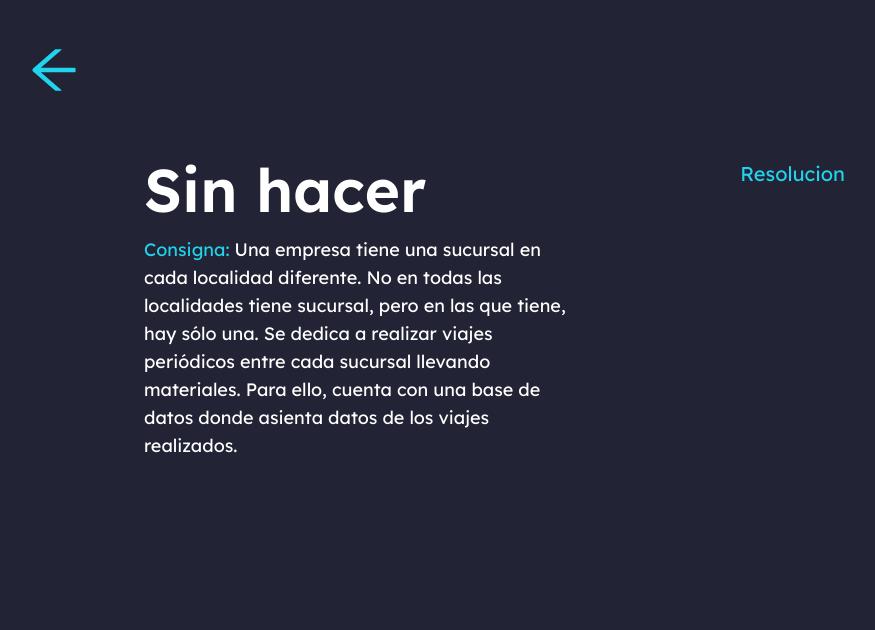
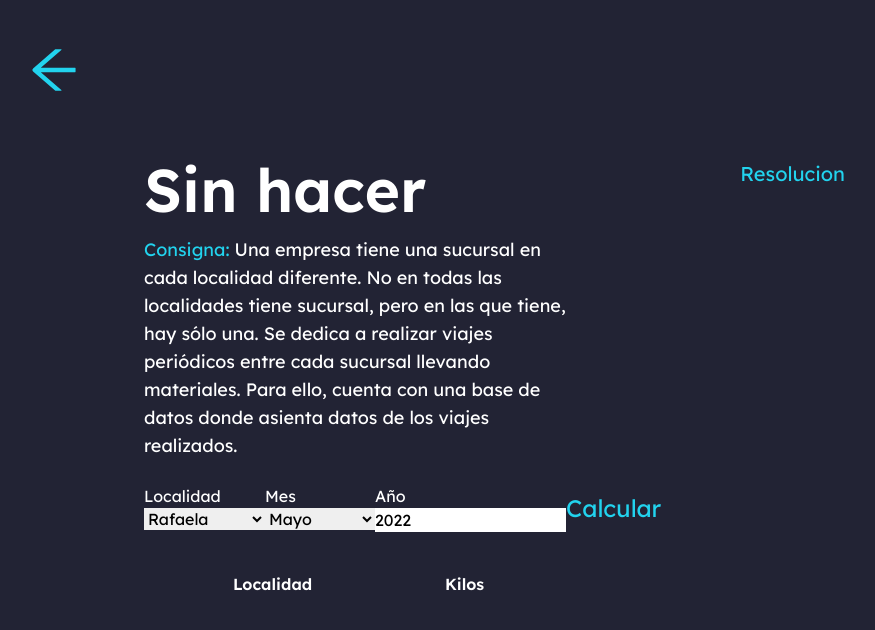
Before and after one commit to marcebenitez2/practicaPHP, a React (Vite) app: page /ejercicio7 in a window 1280 px wide. Shown: the top 630 px of the page, without its empty margins (16-891 px from the left). Built offline with nearby package versions, Linux system fonts and the light colour scheme.

Commit message:
Terminar ejercicio 7

```diff
--- a/src/components/solucion7.jsx
+++ b/src/components/solucion7.jsx
@@ -1,11 +1,118 @@
-import React from 'react'
+import React from "react";
+import { useState } from "react";
 
 function Solucion7() {
-    return (
-        <main>
+  const [viajes, setViajes] = useState([]);
+  const [localidad, setLocalidad] = useState("Rafaela");
+  const [mes, setMes] = useState(5);
+  const [anio, setAnio] = useState(2022);
 
-        </main>
-    )
+    const calcular = async () => {
+        try{
+            const res = await fetch()
+            const data = await res.json()
+            setViajes(data)
+        }
+        catch(err){
+            console.log(err)
+        }
+    }
+
+  return (
+    <main className="w-2/5 flex flex-col text-white gap-10 pt-6">
+      <div className="flex w-full justify-between">
+        <div className="flex flex-col">
+          <label>Localidad</label>
+          <select
+            value={localidad}
+            onChange={(e) => setLocalidad(e.target.value)}
+            className="text-black"
+          >
+            <option value="Rafaela">Rafaela</option>
+            <option value="Rosario">Rosario</option>
+            <option value="Buenos Aires">Buenos Aires</option>
+            <option value="Cordoba">Cordoba</option>
+          </select>
+        </div>
+        <div className="flex flex-col">
+          <label>Mes</label>
+          <select
+            className="text-black"
+            value={mes}
+            onChange={(e) => setMes(e.target.value)}
+          >
+            <option value="1">Enero</option>
+            <option value="2">Febrero</option>
+            <option value="3">Marzo</option>
+            <option value="4">Abril</option>
+            <option value="5">Mayo</option>
+            <option value="6">Junio</option>
+            <option value="7">Julio</option>
+            <option value="8">Agosto</option>
+            <option value="9">Septiembre</option>
+            <option value="10">Octubre</option>
+            <option value="11">Noviembre</option>
+            <option value="12">Diciembre</option>
+          </select>
+        </div>
+        <div className="flex flex-col">
+          <label>Año</label>
+          <input
+            className="text-black"
+            value={anio}
+            onChange={(e) => setAnio(e.target.value)}
+          />
+        </div>
+        <button className=" text-2xl text-cyan-400" onClick={calcular}>Calcular</button>
+      </div>
+      <aside>
+        <table className="w-full">
+            <thead>
+                <tr>
+                <th>Localidad</th>
+                <th>Kilos</th>
+                </tr>
+            </thead>
+            <tbody>
+                {viajes.map((x) => (
+                <tr>
+                    <td>{x.localidad}</td>
+                    <td>{x.kilos}</td>
+                </tr>
+                ))}
+            </tbody>
+        </table>
+      </aside>
+    </main>
+  );
 }
 
-export default Solucion7
+export default Solucion7;
+
+/**
+ * Una empresa tiene una sucursal en cada localidad diferente.
+No en todas las localidades tiene sucursal, pero en las que
+tiene, hay sólo una. Se dedica a realizar viajes periódicos
+entre cada sucursal llevando materiales. Para ello, cuenta
+con una base de datos donde asienta datos de los viajes
+realizados.
+Base: TRAFICO.MDB
+Tablas:
+Ciudades contiene un registro por cada localidad en que la
+empresa realiza envíos.
+CodLoc (entero): código de la localidad.
+NomLoc (texto 30): nombre de la localidad.
+Viajes contiene un registro por cada viaje realizado.
+LocOrigen (entero): código de localidad origen del viaje.
+LocDestino (entero): código de localidad destino del viaje.
+Cantkg (simple): cantidad de kilos transportados en el
+viaje.
+FecViaje (dd/mm/aaaa): Fecha del viaje.
+Realizar una aplicación que solicite una localidad, un mes
+y un año y liste todos los viajes que tuvieron como origen
+o destino esa localidad, acumulando la cantidad de kilos
+transportados, en el mes y año ingresados cuando la
+localidad sea destino y descuente los kilos cuando la
+localidad es origen.
+
+ */
```
Also changed, not shown: 1 other file (tests, documents, lock files or other folders).
